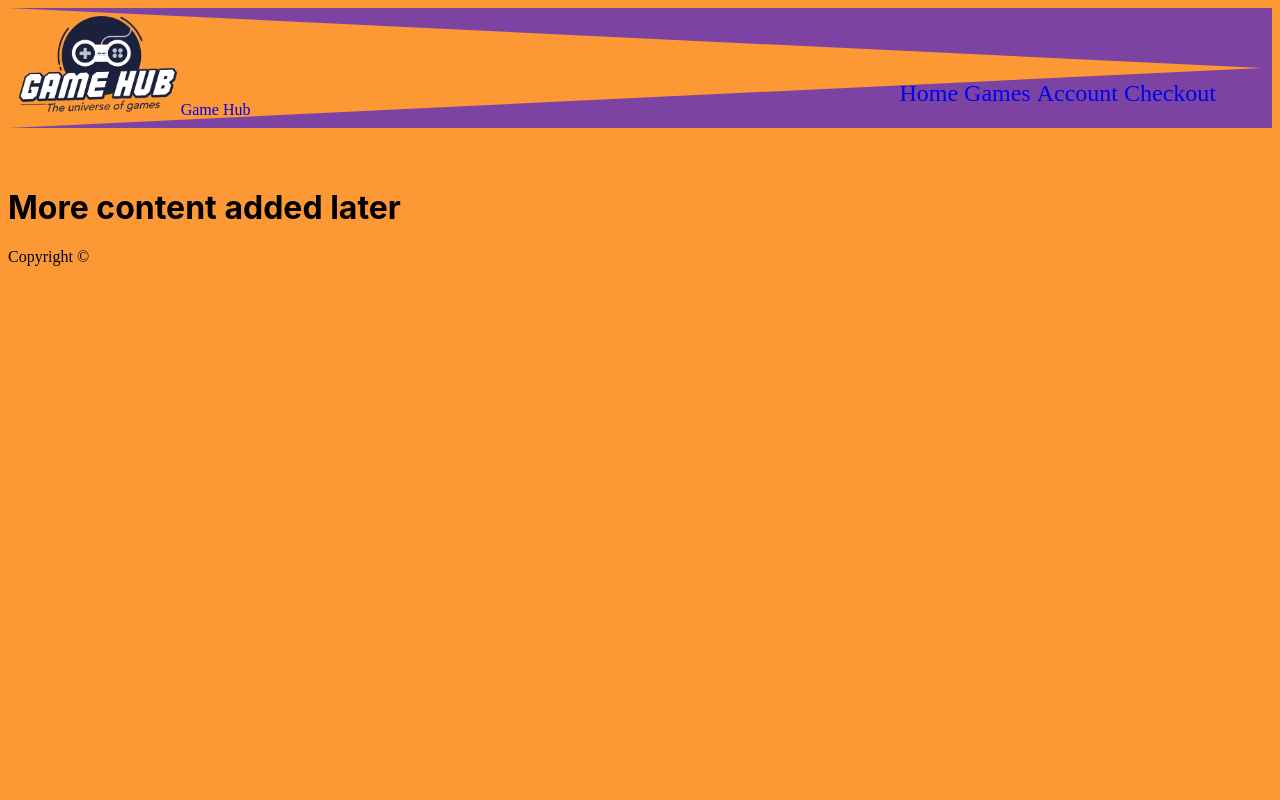
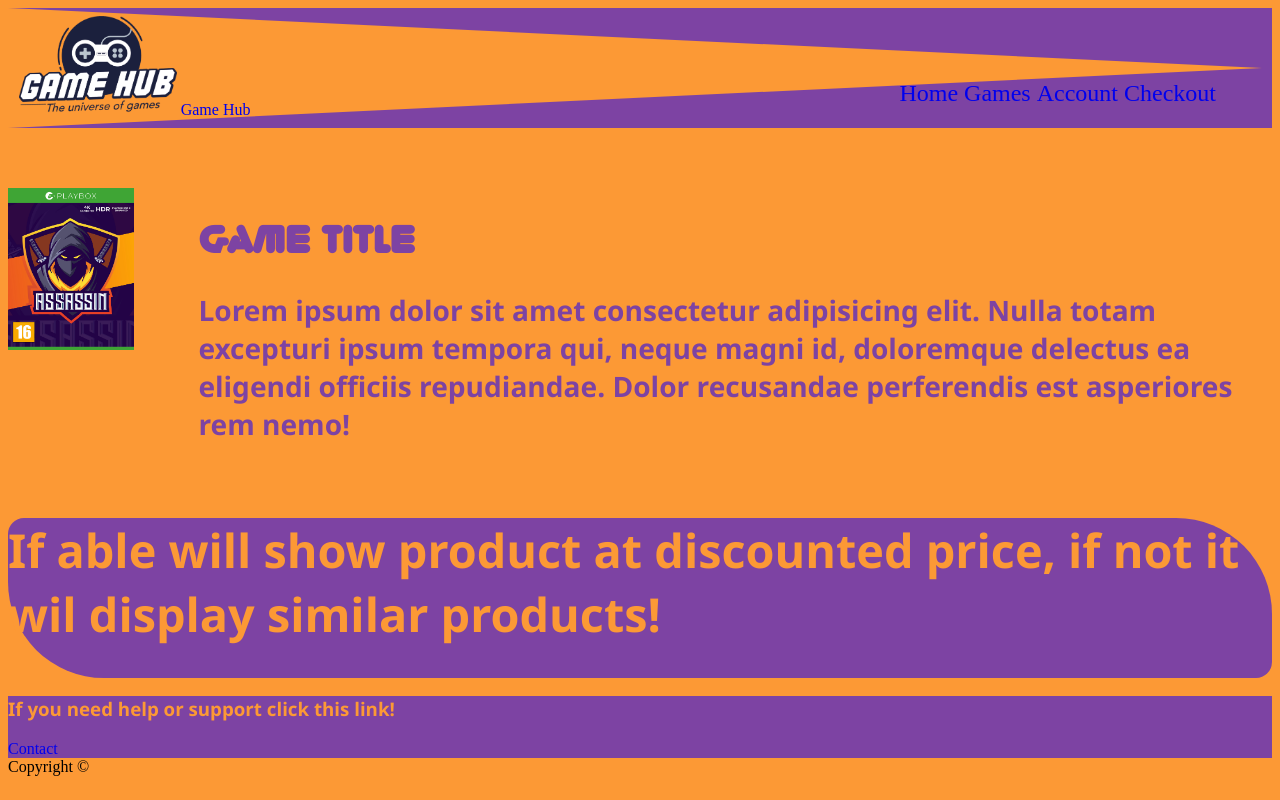
Before and after one commit to Noroff-FEU-Assignments/cross-course-project-Bjonne696, a plain HTML site: page game_page.html in a window 1280 px wide. Drawn offline with Linux system fonts and the light colour scheme.

Commit message:
finished game page

```diff
--- a/css/styles.css
+++ b/css/styles.css
@@ -113,8 +113,8 @@ a {
   display: flex;
   justify-content: space-around;
 }
+
 .membersgames {
-  block-size: 25%;
   margin: 25px;
   border-radius: 25px;
   padding: 20px;
@@ -140,6 +140,30 @@ textarea {
   border-radius: 5px;
 }
 
+/* Selected Game */
+
+.game {
+  display: flex;
+  justify-content: space-around;
+}
+
+.gameinfo {
+  color: #7d43a3;
+  font-size: 1.5em;
+  margin-left: 5vw;
+}
+
+.similar {
+  border-top-right-radius: 12vh;
+  border-top-left-radius: 2vh;
+  border-bottom-right-radius: 2vh;
+  border-bottom-left-radius: 12vh;
+  height: 20vh;
+  background-color: #7d43a3;
+  color: #fc9935;
+  font-size: 2.5em;
+}
+
 .support {
   background-color: #7d43a3;
   color: #fc9935;
--- a/game_page.html
+++ b/game_page.html
@@ -25,7 +25,20 @@
           </nav>
       </header>
     <main>
-        <h1>More content added later</h1>
+      <section class="game">
+        <img src="images/GameHub_covers5.jpg" width="10%" height="20%" alt="Cover image of selected game">
+        <div class="gameinfo">
+          <h2>Game Title</h2>
+          <h3>Lorem ipsum dolor sit amet consectetur adipisicing elit. Nulla totam excepturi ipsum tempora qui, neque magni id, doloremque delectus ea eligendi officiis repudiandae. Dolor recusandae perferendis est asperiores rem nemo!</h3>
+        </div>
+      </section>
+      <div class="similar">
+        <h3>If able will show product at discounted price, if not it wil display similar products!</h3>
+      </div>
+      <section class="support">
+        <h3>If you need help or support click this link!</h3>
+        <a href="contact.html">Contact</a>
+      </section>
     </main>
     <footer>Copyright &copy;</footer>
   </body>
```
